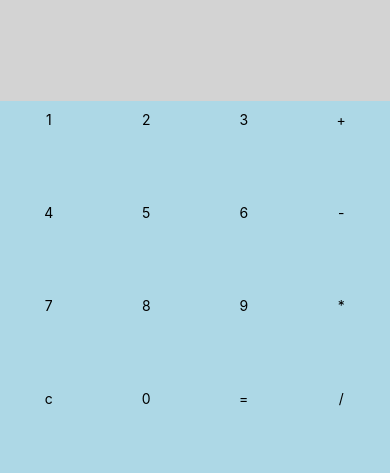
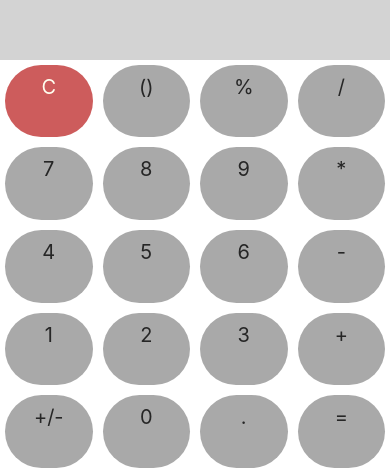
Before and after one commit to MFG-art/React-Native-Calculator, a React Native app: screen / in a window 390 px wide. Shown: the part 371-844 px from the top of the page. Built offline with nearby package versions, Linux system fonts and the light colour scheme.

Commit message:
commited

```diff
--- a/App.js
+++ b/App.js
@@ -12,60 +12,75 @@ const [text, setText] = useState('');
         <View style={styles.screenContainer}>
             <Text style={styles.screen}>{text}</Text>
         </View>
-          <View style={styles.row}>
-               <TouchableOpacity style={styles.numberKeys} onPress={()=>setText(text+"1")}>
-                 <Text>1</Text>
+        <View style={styles.row} >
+             <TouchableOpacity style={styles.CButton} onPress={()=>setText('')}>
+               <Text style={styles.CText}>C</Text>
              </TouchableOpacity>
-               <TouchableOpacity style={styles.numberKeys} onPress={()=>setText(text+"2")}>
-                 <Text>2</Text>
+             <TouchableOpacity style={styles.numberKeys} onPress={()=>setText(text+"8")}>
+               <Text style={styles.text}>()</Text>
              </TouchableOpacity>
-               <TouchableOpacity style={styles.numberKeys} onPress={()=>setText(text+"3")}>
-                 <Text>3</Text>
+             <TouchableOpacity style={styles.numberKeys} onPress={()=>setText(text+"9")}>
+               <Text style={styles.text}>%</Text>
              </TouchableOpacity>
-              <TouchableOpacity style={styles.numberKeys} onPress={()=>setText(text+"+")}>
-                <Text>+</Text>
+            <TouchableOpacity style={styles.numberKeys} onPress={()=>setText(text+"*")}>
+              <Text style={styles.text}>/</Text>
+            </TouchableOpacity>
+         </View>
+           <View style={styles.row} >
+             <TouchableOpacity style={styles.numberKeys} onPress={()=>setText(text+"7")}>
+               <Text style={styles.text}>7</Text>
+             </TouchableOpacity>
+             <TouchableOpacity style={styles.numberKeys} onPress={()=>setText(text+"8")}>
+               <Text style={styles.text}>8</Text>
+             </TouchableOpacity>
+             <TouchableOpacity style={styles.numberKeys} onPress={()=>setText(text+"9")}>
+               <Text style={styles.text}>9</Text>
+             </TouchableOpacity>
+            <TouchableOpacity style={styles.numberKeys} onPress={()=>setText(text+"*")}>
+              <Text style={styles.text}>*</Text>
             </TouchableOpacity>
             </View>
             <View style={styles.row}>
               <TouchableOpacity style={styles.numberKeys} onPress={()=>setText(text+"4")}>
-            <Text>4</Text>
+                <Text style={styles.text}>4</Text>
               </TouchableOpacity>
               <TouchableOpacity style={styles.numberKeys} onPress={()=>setText(text+"5")}>
-            <Text>5</Text>
+                <Text style={styles.text}>5</Text>
               </TouchableOpacity>
               <TouchableOpacity style={styles.numberKeys} onPress={()=>setText(text+"6")}>
-            <Text>6</Text>
+                <Text style={styles.text}>6</Text>
               </TouchableOpacity>
               <TouchableOpacity style={styles.numberKeys} onPress={()=>setText(text+"-")}>
-            <Text>-</Text>
+                <Text style={styles.text}>-</Text>
+              </TouchableOpacity>
+            </View>
+
+             <View style={styles.row}>
+               <TouchableOpacity style={styles.numberKeys} onPress={()=>setText(text+"1")}>
+                 <Text style={styles.text}>1</Text>
+               </TouchableOpacity>
+               <TouchableOpacity style={styles.numberKeys} onPress={()=>setText(text+"2")}>
+                 <Text style={styles.text}>2</Text>
+               </TouchableOpacity>
+               <TouchableOpacity style={styles.numberKeys} onPress={()=>setText(text+"3")}>
+                 <Text style={styles.text}>3</Text>
+               </TouchableOpacity>
+              <TouchableOpacity style={styles.numberKeys} onPress={()=>setText(text+"+")}>
+                <Text style={styles.text}>+</Text>
               </TouchableOpacity>
             </View>
            <View style={styles.row} >
-             <TouchableOpacity style={styles.numberKeys} onPress={()=>setText(text+"7")}>
-               <Text>7</Text>
-             </TouchableOpacity>
-             <TouchableOpacity style={styles.numberKeys} onPress={()=>setText(text+"8")}>
-               <Text>8</Text>
-             </TouchableOpacity>
-             <TouchableOpacity style={styles.numberKeys} onPress={()=>setText(text+"9")}>
-               <Text>9</Text>
-             </TouchableOpacity>
-            <TouchableOpacity style={styles.numberKeys} onPress={()=>setText(text+"*")}>
-              <Text>*</Text>
-            </TouchableOpacity>
-            </View>
-           <View style={styles.row} >
-                <TouchableOpacity style={styles.numberKeys} onPress={()=>setText('')}>
-                  <Text>c</Text>
+                <TouchableOpacity style={styles.numberKeys} onPress={()=>setText("+/-")}>
+                  <Text style={styles.text}>+/-</Text>
                 </TouchableOpacity>
                 <TouchableOpacity style={styles.numberKeys} onPress={()=>setText(text+"0")}>
-                  <Text>0</Text>
+                  <Text style={styles.text}>0</Text>
+                </TouchableOpacity>
+               <TouchableOpacity style={styles.numberKeys} onPress={()=>setText(text+".")}>
+                 <Text style={styles.text}>.</Text>
                </TouchableOpacity>
                <TouchableOpacity style={styles.numberKeys} onPress={()=>setText("Calculating...")}>
-                  <Text>=</Text>
-                </TouchableOpacity>
-               <TouchableOpacity style={styles.numberKeys} onPress={()=>setText(text+"/")}>
-                 <Text>/</Text>
+                 <Text style={styles.text}>=</Text>
                </TouchableOpacity>
            </View>
     </View>
@@ -96,10 +111,12 @@ const styles = StyleSheet.create({
 
   },
   numberKeys:{
-     backgroundColor:'lightblue',
+     backgroundColor:'darkgray',
      alignItems: 'center',
      padding: 10,
-     flex: 1
+     flex: 1,
+     margin:5,
+     borderRadius:999,
   },
 
     column: {
@@ -110,4 +127,23 @@ const styles = StyleSheet.create({
       flex: 1,
       flexDirection: 'row',
     },
+    text: {
+      color:'#262626',
+      fontSize: 20,
+    },
+    CText: {
+      color: '#FFFFF0',
+      fontSize: 20,
+    },
+    CButton: {
+       backgroundColor:'#CD5C5C',
+       alignItems: 'center',
+       padding: 10,
+       flex: 1,
+       margin:5,
+       borderRadius:999,
+    },
+    buttonBackground:{
+      backgroundColor:'#404040'
+    }
 });
```
Lines whose indentation alone changed are shown as unchanged.
